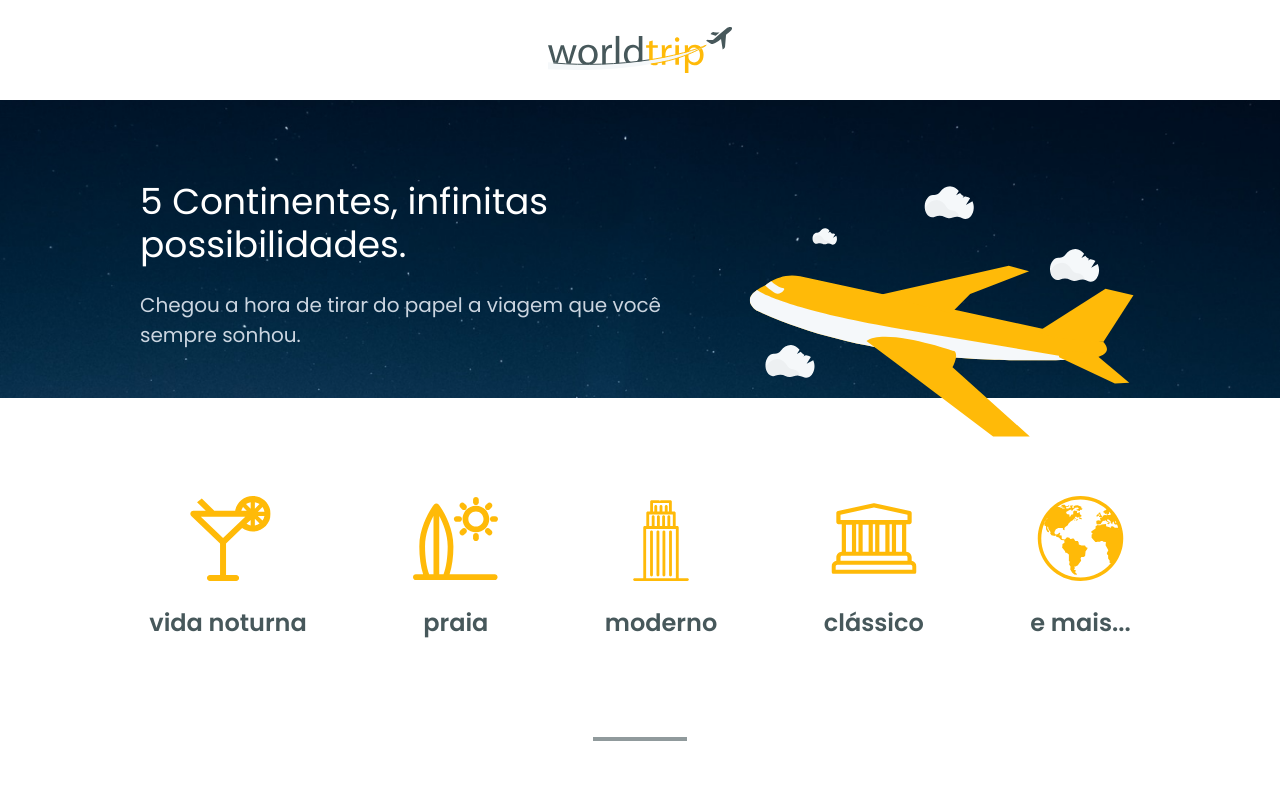
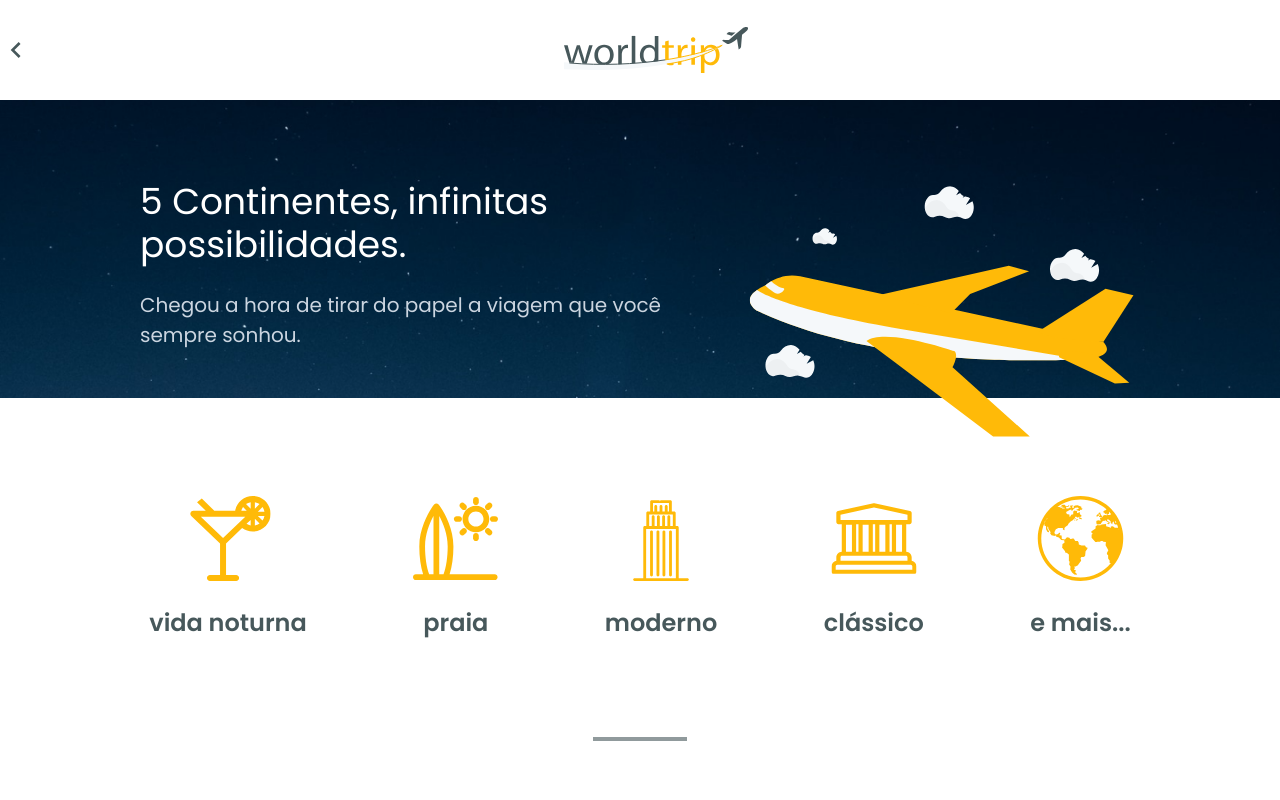
Before and after one commit to Rellyso/worldtrip, a Next.js app: page / in a window 1280 px wide. Shown: the top 800 px of the page. Built offline with nearby package versions, Linux system fonts and the light colour scheme.

Commit message:
using header component on index page

```diff
--- a/src/pages/index.tsx
+++ b/src/pages/index.tsx
@@ -1,5 +1,6 @@
 import { Divider, Flex, Heading, Image, Stack, Text } from '@chakra-ui/react'
 import { Container } from '../components/Container'
+import { Header } from '../components/Header'
 import { Slider } from '../components/Slider'
 import { TravelTypeCard } from '../components/TravelTypeCard'
 
@@ -7,18 +8,7 @@ import { TravelTypeCard } from '../components/TravelTypeCard'
 export default function Home() {
   return (
     <Flex direction="column">
-      <Flex
-        as="header"
-        h={100}
-        bg="heading.white"
-        w="100%"
-        m="0"
-        p="0"
-        align="center"
-        justify="center"
-      >
-        <Image src="assets/logo.svg" />
-      </Flex>
+      <Header />
 
       <Container>
         <Flex
@@ -95,7 +85,7 @@ export default function Home() {
               {
                 name: 'Europa',
                 description: 'O continente mais antigo',
-                image: 'https://images.unsplash.com/photo-1496442226666-8d4d0e62e6e9?ixid=MnwxMjA3fDB8MHxwaG90by1wYWdlfHx8fGVufDB8fHx8&ixlib=rb-1.2.1&auto=format&fit=crop&w=1050&q=80'
+                image: 'https://images.unsplash.com/photo-1491557345352-5929e343eb89?ixid=MnwxMjA3fDB8MHxwaG90by1wYWdlfHx8fGVufDB8fHx8&ixlib=rb-1.2.1&auto=format&fit=crop&w=1050&q=80'
               },
             ]}
           />
```
